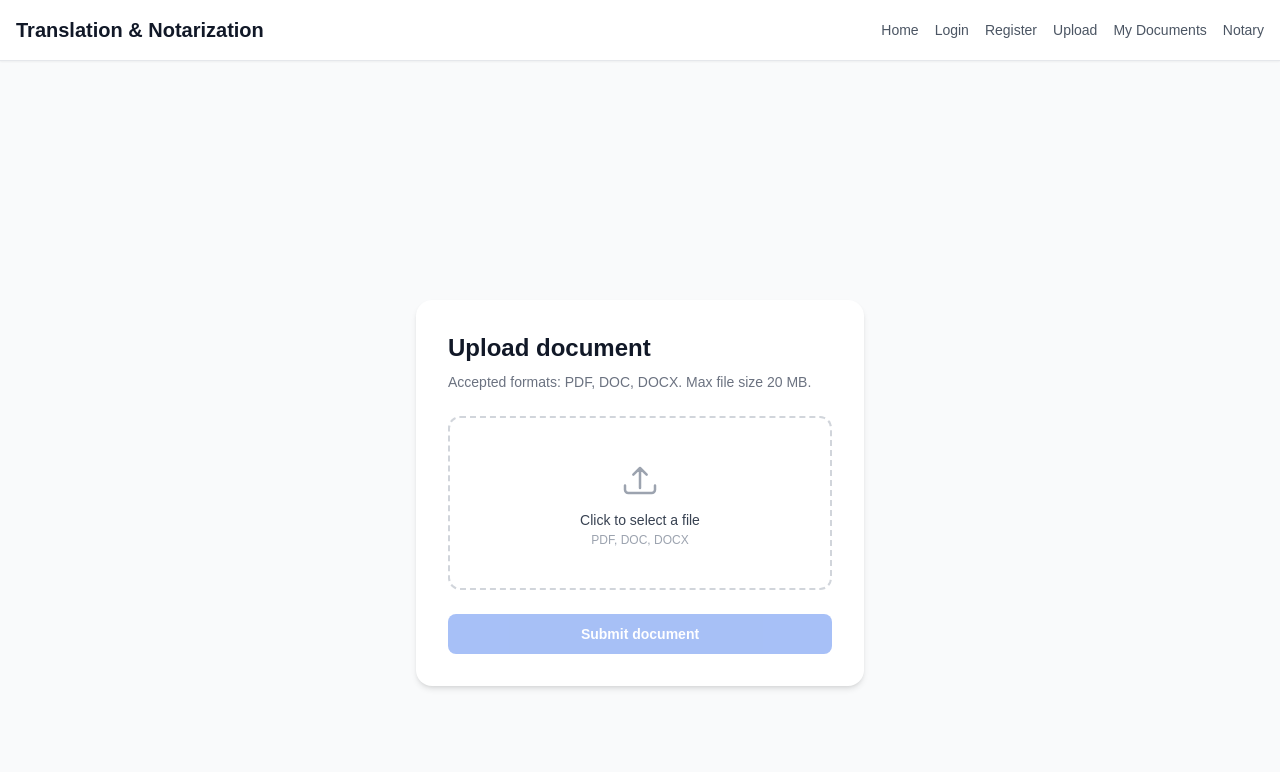
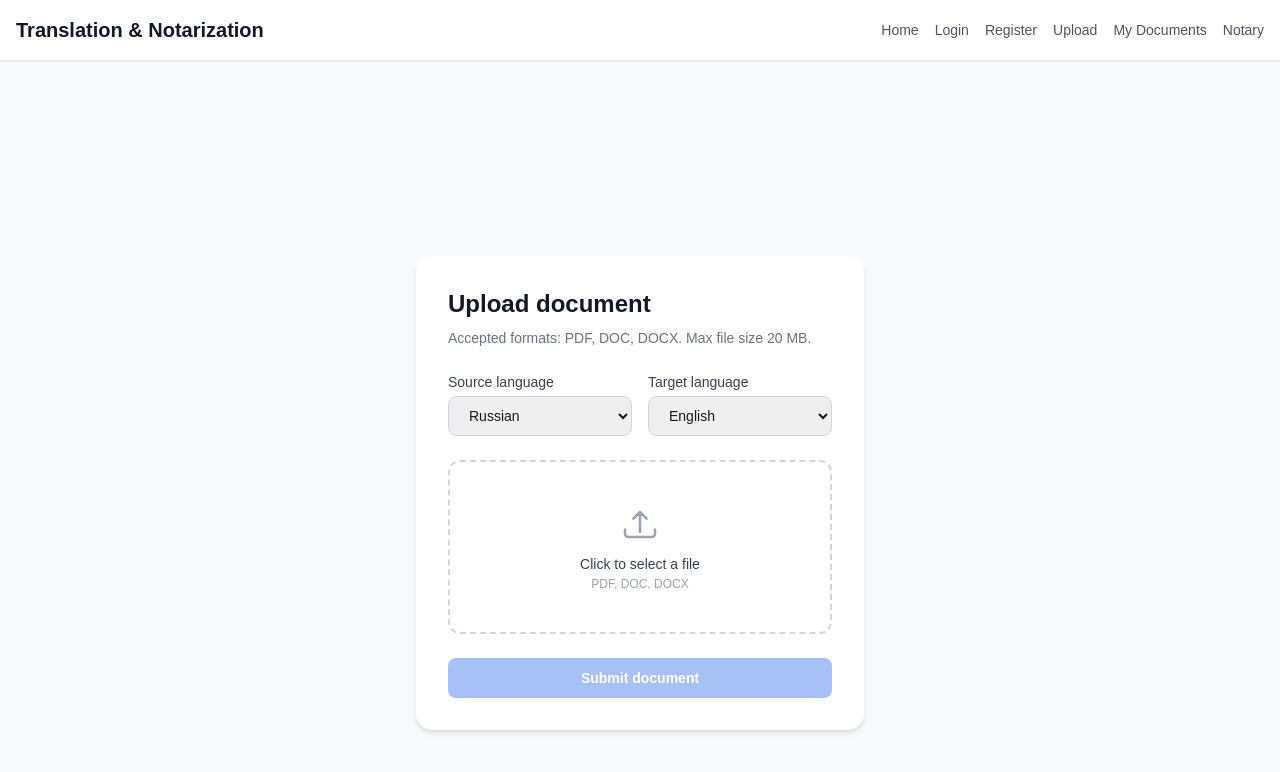
Before and after one commit to marta77784/translation-notarization-service, a Next.js app in the folder frontend/: page /upload in a window 1280 px wide. Shown: the top 772 px of the page. Built offline with nearby package versions, Linux system fonts and the light colour scheme.

Commit message:
feat: add language select dropdowns to upload form

```diff
--- a/frontend/src/app/upload/page.tsx
+++ b/frontend/src/app/upload/page.tsx
@@ -7,6 +7,8 @@ import { uploadDocument } from "@/lib/api";
 export default function UploadPage() {
   const router = useRouter();
   const [file, setFile] = useState<File | null>(null);
+  const [sourceLang, setSourceLang] = useState("ru");
+  const [targetLang, setTargetLang] = useState("en");
   const [error, setError] = useState<string | null>(null);
   const [loading, setLoading] = useState(false);
   const inputRef = useRef<HTMLInputElement>(null);
@@ -22,7 +24,7 @@ export default function UploadPage() {
     setLoading(true);
     try {
       const token = localStorage.getItem("token") ?? "";
-      await uploadDocument(file, token);
+      await uploadDocument(file, token, sourceLang, targetLang);
       router.push("/dashboard");
     } catch (err) {
       setError(err instanceof Error ? err.message : "Upload failed");
@@ -40,6 +42,31 @@ export default function UploadPage() {
         </p>
 
         <form onSubmit={handleSubmit} className="flex flex-col gap-6">
+          <div className="flex gap-4">
+            <div className="flex flex-col gap-1 flex-1">
+              <label className="text-sm font-medium text-gray-700">Source language</label>
+              <select
+                value={sourceLang}
+                onChange={(e) => setSourceLang(e.target.value)}
+                className="border border-gray-300 rounded-lg px-4 py-2.5 text-sm focus:outline-none focus:ring-2 focus:ring-blue-500"
+              >
+                <option value="ru">Russian</option>
+                <option value="en">English</option>
+              </select>
+            </div>
+            <div className="flex flex-col gap-1 flex-1">
+              <label className="text-sm font-medium text-gray-700">Target language</label>
+              <select
+                value={targetLang}
+                onChange={(e) => setTargetLang(e.target.value)}
+                className="border border-gray-300 rounded-lg px-4 py-2.5 text-sm focus:outline-none focus:ring-2 focus:ring-blue-500"
+              >
+                <option value="en">English</option>
+                <option value="ru">Russian</option>
+              </select>
+            </div>
+          </div>
+
           <div
             onClick={() => inputRef.current?.click()}
             className="flex flex-col items-center justify-center gap-3 border-2 border-dashed border-gray-300 rounded-xl p-10 cursor-pointer hover:border-blue-500 hover:bg-blue-50 transition-colors"
--- a/frontend/src/lib/api.ts
+++ b/frontend/src/lib/api.ts
@@ -40,9 +40,11 @@ export function register(name: string, email: string, password: string) {
   });
 }
 
-export function uploadDocument(file: File, token: string) {
+export function uploadDocument(file: File, token: string, sourceLang: string, targetLang: string) {
   const form = new FormData();
   form.append("file", file);
+  form.append("sourceLang", sourceLang);
+  form.append("targetLang", targetLang);
 
   return request<Document>("/api/documents/upload", {
     method: "POST",
```
